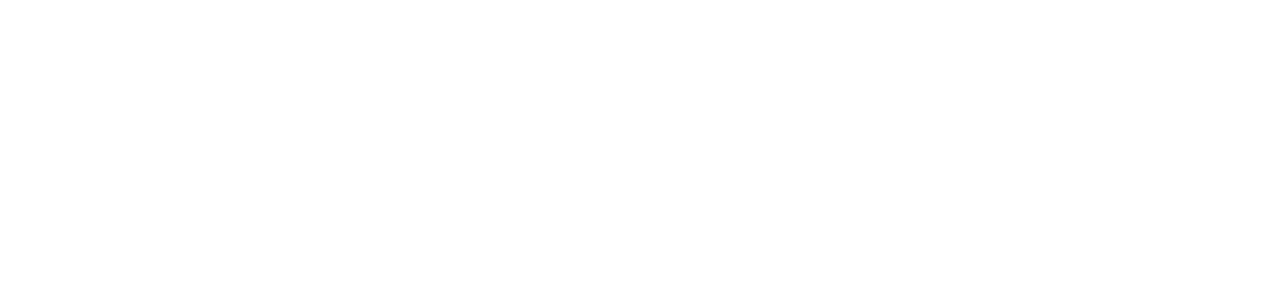
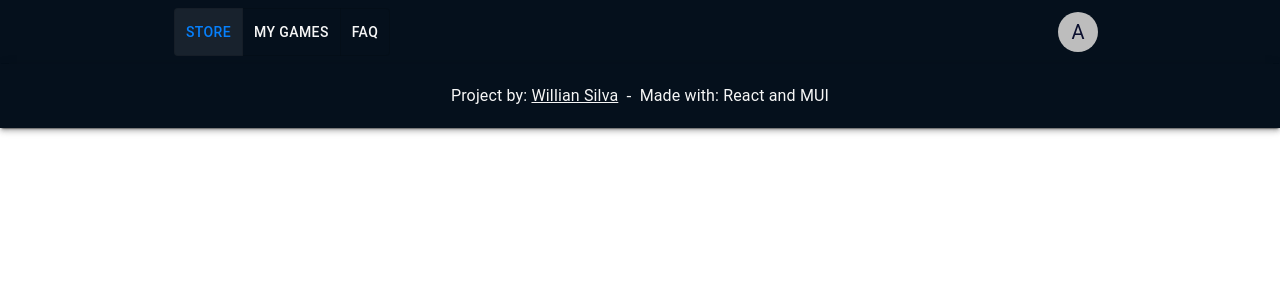
Before and after one commit to WillSs-Dev/Gaming-Space, a React (Create React App) app: page /faq in a window 1280 px wide. Before the commit this address had no page. Shown: the top 300 px of the page. Built offline with nearby package versions, Linux system fonts and the light colour scheme; a web font is replaced by a local one.

Commit message:
initializing FAQ page

```diff
--- a/src/App.jsx
+++ b/src/App.jsx
@@ -1,7 +1,8 @@
 import { Routes, Route } from 'react-router';
-import Home from './pages/Home.jsx';
-import Profile from './pages/Profile.jsx';
-import Library from './pages/Library.jsx';
+import Home from './pages/Home';
+import Profile from './pages/Profile';
+import Library from './pages/Library';
+import FAQ from './pages/FAQ'
 import { useTheme } from '@mui/material';
 import './App.css';
 
@@ -13,6 +14,7 @@
         <Route exact path='/' element={<Home />} />
         <Route exact path='/profile' element={<Profile />} />
         <Route exact path='/library' element={<Library />} />
+        <Route exact path='/faq' element={<FAQ />} />
       </Routes>
     </div>
   );
--- /dev/null
+++ b/src/pages/FAQ.jsx
@@ -0,0 +1,14 @@
+import { Paper } from '@mui/material';
+import React from 'react'
+import { Header, Footer, GamesList } from '../components';
+
+function FAQ() {
+  return (
+    <Paper>
+      <Header />
+      <Footer />
+    </Paper>
+  )
+}
+
+export default FAQ;
```
